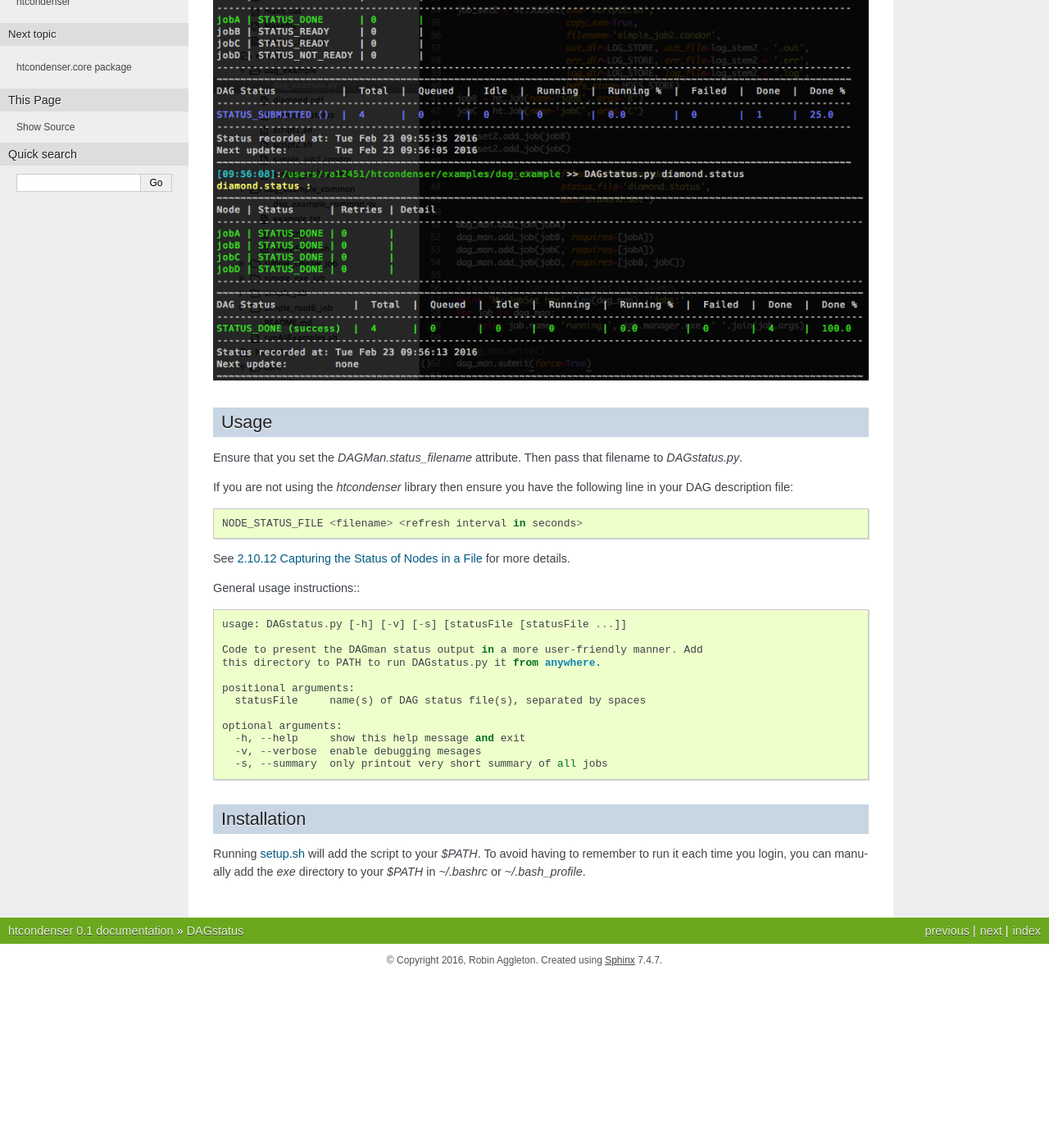
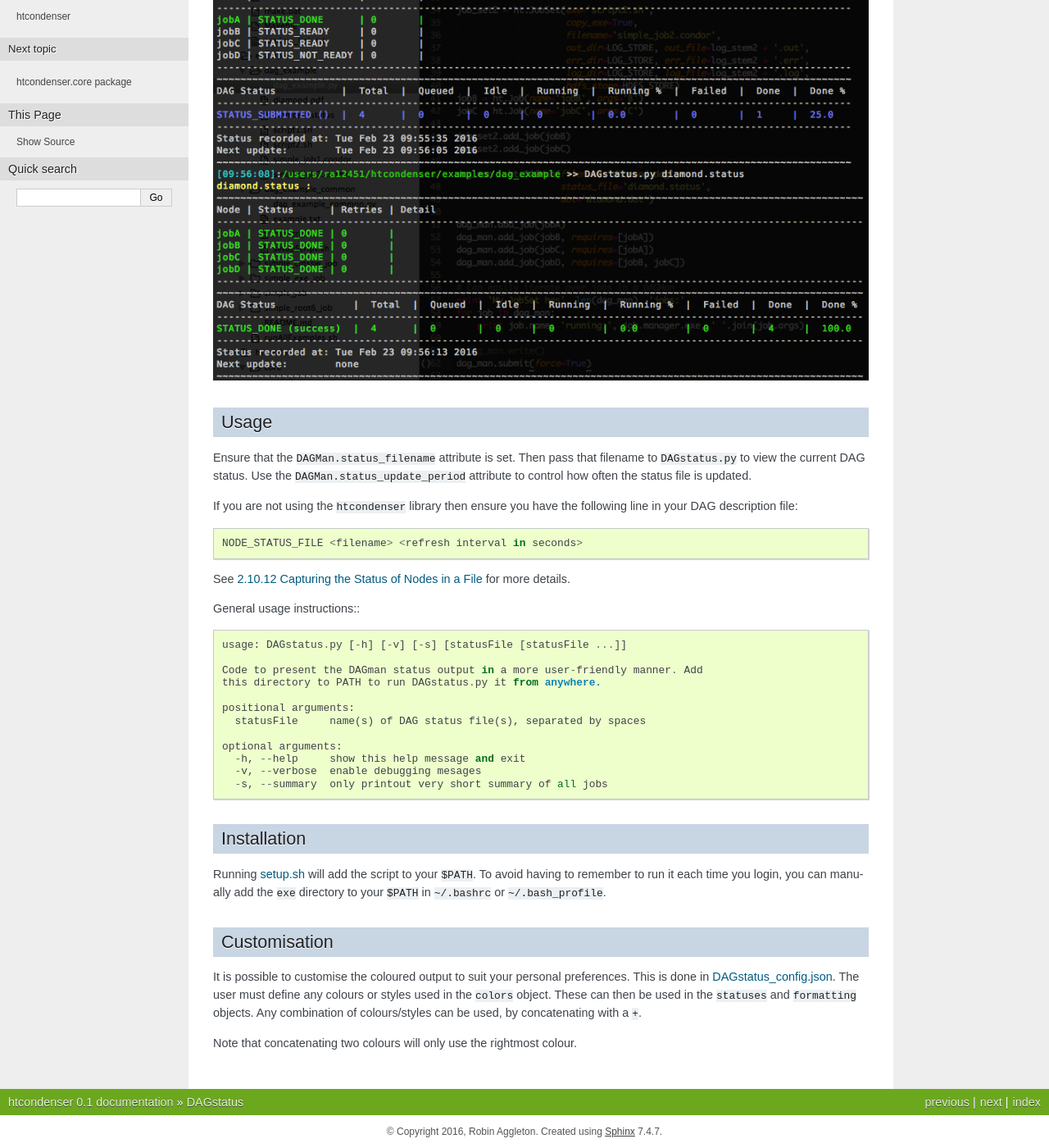
Before and after one commit to raggleton/htcondenser, a Sphinx documentation site: the page built from docs/dagstatus.rst, in a window 1280 px wide and 1400 px high, scrolled down 206 px. Shown: the whole window at 82% size. Built offline with Sphinx 7.4.7, drawn with Linux system fonts in a browser that asks for light colours; before the commit the page ends 1397 px from its top, so only the background shows below that.

Commit message:
Update docs with info abotu DAGstatus and its customisation

```diff
--- a/docs/dagstatus.rst
+++ b/docs/dagstatus.rst
@@ -9,9 +9,9 @@ A handy tool for monitor jobs in a DAG: `DAGstatus.py <https://github.com/raggle
 
 Usage
 -----
-Ensure that you set the `DAGMan.status_filename` attribute. Then pass that filename to `DAGstatus.py`.
+Ensure that the ``DAGMan.status_filename`` attribute is set. Then pass that filename to ``DAGstatus.py`` to view the current DAG status. Use the ``DAGMan.status_update_period`` attribute to control how often the status file is updated.
 
-If you are not using the `htcondenser` library then ensure you have the following line in your DAG description file: ::
+If you are not using the ``htcondenser`` library then ensure you have the following line in your DAG description file: ::
 
     NODE_STATUS_FILE <filename> <refresh interval in seconds>
 
@@ -36,4 +36,13 @@ General usage instructions:::
 Installation
 ------------
 
-Running `setup.sh <https://github.com/raggleton/htcondenser/blob/master/setup.sh>`_ will add the script to your `$PATH`. To avoid having to remember to run it each time you login, you can manually add the `exe` directory to your `$PATH` in `~/.bashrc` or `~/.bash_profile`.
+Running `setup.sh <https://github.com/raggleton/htcondenser/blob/master/setup.sh>`_ will add the script to your ``$PATH``. To avoid having to remember to run it each time you login, you can manually add the ``exe`` directory to your ``$PATH`` in ``~/.bashrc`` or ``~/.bash_profile``.
+
+
+Customisation
+-------------
+
+It is possible to customise the coloured output to suit your personal preferences. This is done in `DAGstatus_config.json <https://github.com/raggleton/htcondenser/blob/master/htcondenser/exe/DAGstatus_config.json>`_.
+The user must define any colours or styles used in the ``colors`` object. These can then be used in the ``statuses`` and ``formatting`` objects. Any combination of colours/styles can be used, by concatenating with a ``+``.
+
+Note that concatenating two colours will only use the rightmost colour.
```
Also changed, not shown: README.rst (+7 -1 lines).
